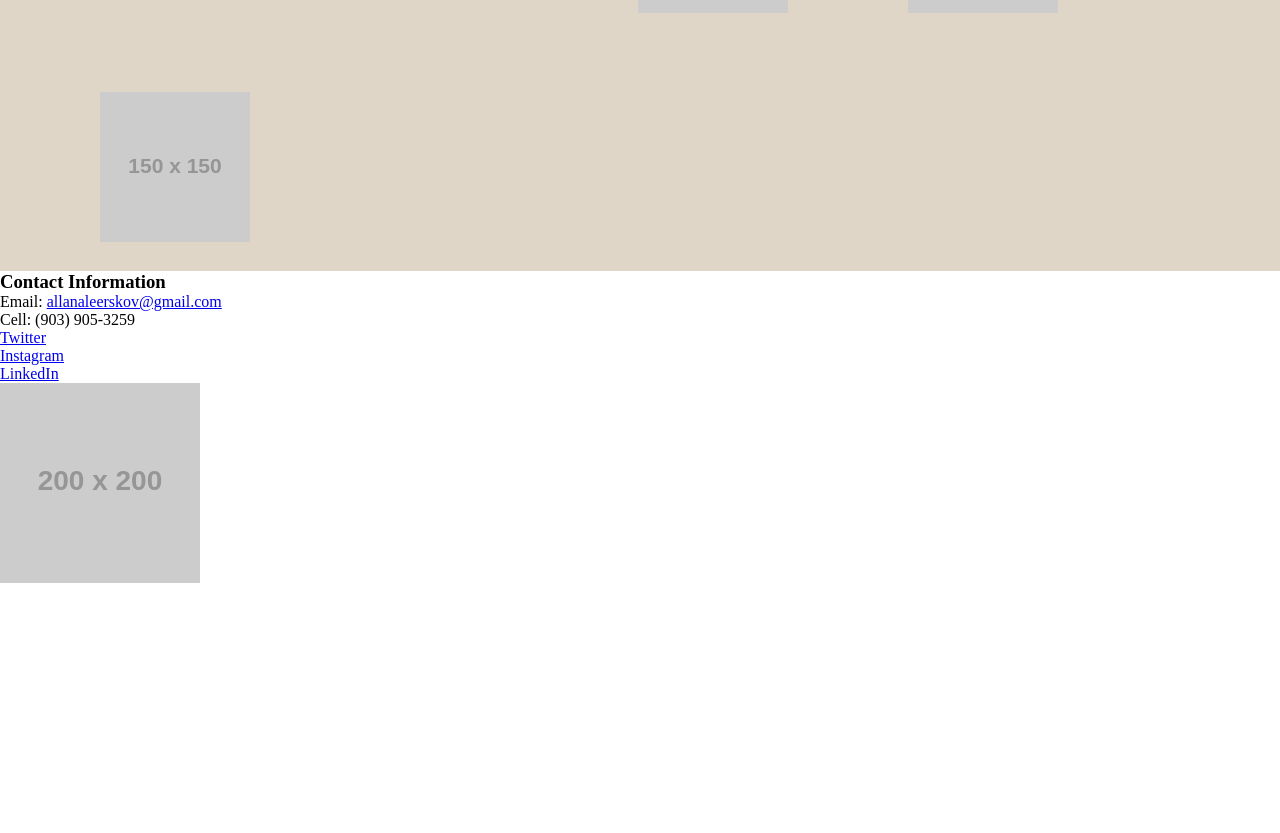
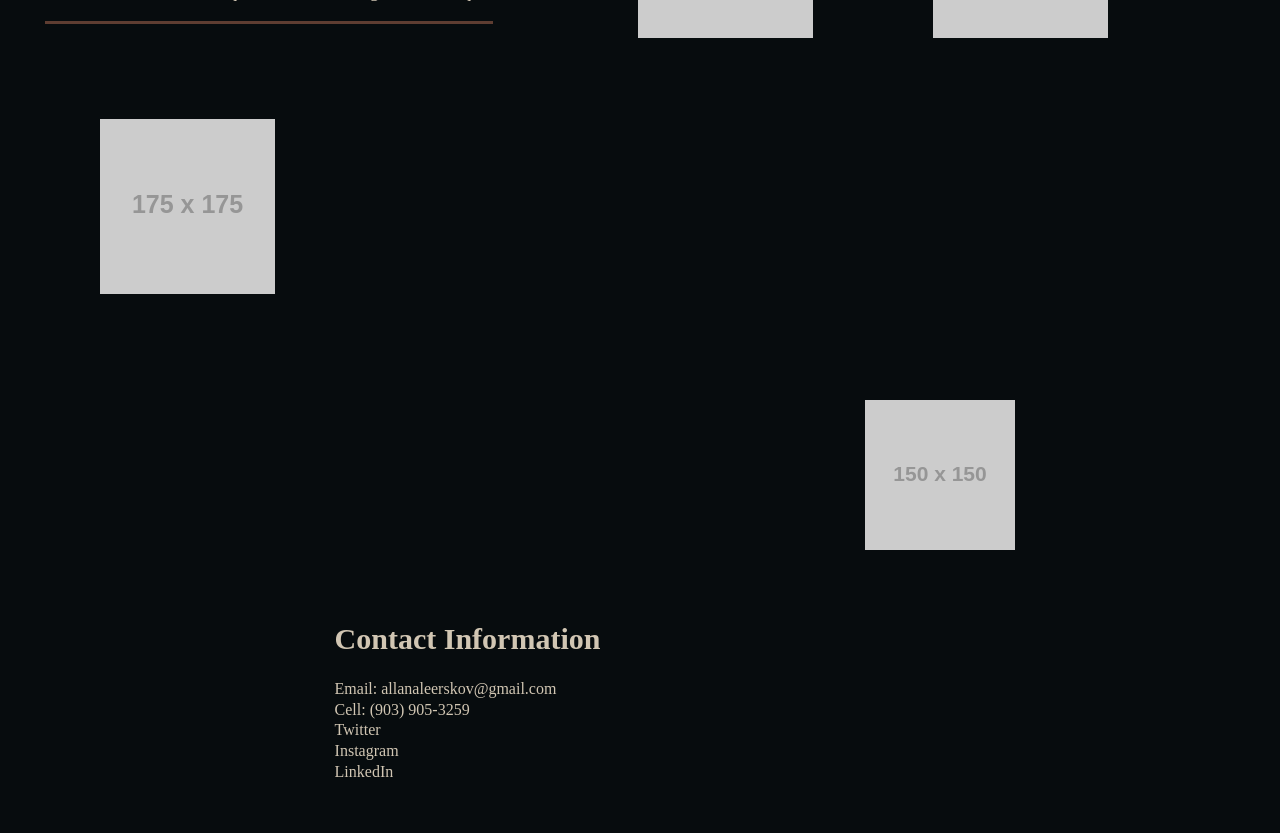
Before and after one commit to AllanaLeerskov/Dev-portfolio, a plain HTML site: page index.html in a window 1280 px wide. Shown: the part 750-1583 px from the top of the page. Before the commit the page ends 1337 px from the top, so only its background shows below. Drawn offline with Linux system fonts and the light colour scheme; placeholder pictures from the web are drawn by us.

Commit message:
contact styled

```diff
--- a/assets/style.css
+++ b/assets/style.css
@@ -75,11 +75,15 @@ header a {
 }
 
 /* projects section */
+#projects h2 {
+    font-size: 40px;
+}
 #projects {
-    color: #152819;
-    background-color: #dfd6c7;
+    color: #d1c6b3;
+    background-color: #070c0e;
     display: flex;
     flex-wrap: wrap;
+    font-size: 25px;
 }
 
 .project-content {
@@ -95,3 +99,32 @@ header a {
     justify-content: right;
     margin: 50px 20px 25px 100px;
 }
+
+/* Contact section */
+#contact-info {
+    color: #d1c6b3;
+    background-color: #070c0e;
+    display: flex;
+    flex-wrap: wrap;
+    justify-content: center;
+    align-content: center;
+}
+#contact-info h3 {
+    font-size: 30px;
+
+}
+#contact-info a {
+    text-decoration: none;
+    color: #d1c6b3;
+}
+.contact-content {
+    text-align: left;
+    margin: 65px 0 50px 5px;
+    line-height: 1.3;
+    padding-right: 350px;
+}
+.headshot {
+    justify-content: center;
+    align-content: center;
+    margin: 75px 0 0 600px;
+}
--- a/index.html
+++ b/index.html
@@ -60,18 +60,25 @@
     </p>
     </div>
 
-        <a href="https://placeholder.com"><img src="https://via.placeholder.com/150"></a>
+        <a href="https://placeholder.com"><img src="https://via.placeholder.com/175"></a>
 
-        <a href="https://placeholder.com"><img src="https://via.placeholder.com/150"></a>
+        <a href="https://placeholder.com"><img src="https://via.placeholder.com/175"></a>
 
-        <a href="https://placeholder.com"><img src="https://via.placeholder.com/150"></a>
+        <a href="https://placeholder.com"><img src="https://via.placeholder.com/175"></a>
 
 </section>
     <!--end projects section-->
 
     <!--contact info section-->
 <section id="contact-info">
+    <div class="headshot">
+        <a href="https://placeholder.com"><img src="https://via.placeholder.com/150"></a>
+    </div>
+    <div class="contact-content">
     <h3>Contact Information</h3>
+
+</br>
+
     <p>
         Email: <a href="mailto:allanaleerskov@gmail.com">allanaleerskov@gmail.com</a> </br>
         Cell: (903) 905-3259 </br>
@@ -79,8 +86,9 @@
         <a href="https://www.instagram.com/allana.leerskov/">Instagram</a> </br>
         <a href="https://www.linkedin.com/in/allana-leerskov-338150142/">LinkedIn</a> </br>
     </p>
+</div>
     <!--insert info-->
-    <a href="https://placeholder.com"><img src="https://via.placeholder.com/200"></a>
+
 </section>
 
 
```
